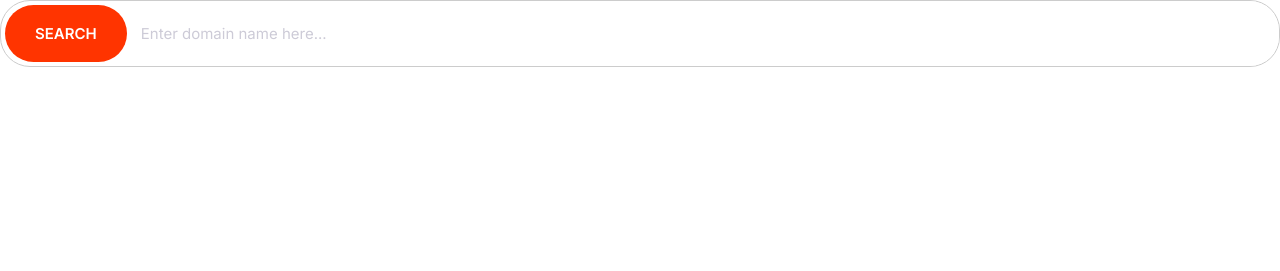
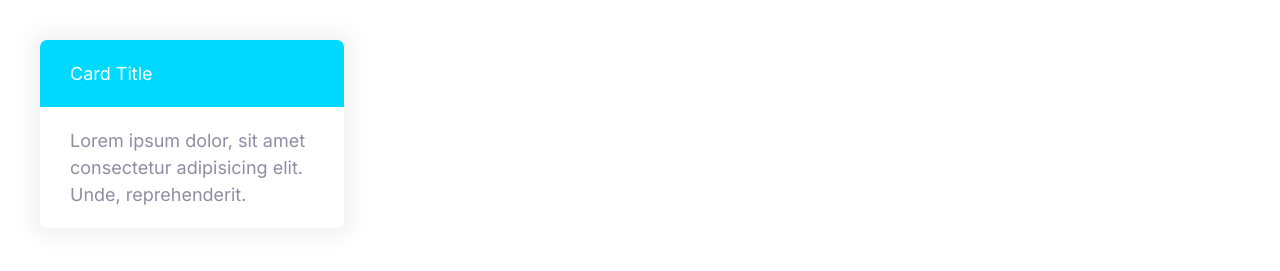
Before and after one commit to mrghorbanik/moshify, a plain HTML site: page index.html in a window 1280 px wide. Drawn offline with Linux system fonts and the light colour scheme.

Commit message:
Built cards component

```diff
--- a/css/styels.css
+++ b/css/styels.css
@@ -281,3 +281,26 @@ width: 600;
     font-size: 1.5rem;
 }
 }
+
+/* cards */
+.card {
+    border-radius: 7px;
+    box-shadow: 0 0 20px 10px #f3f3f3;
+    overflow: hidden;
+}
+ .card__header,
+ .card__body{
+   padding: 2rem 3rem;
+}
+.card--primary .card__header {
+background: var(--color-primary);
+color: #fff;
+
+
+}
+.card--secondary .card__header {
+    background: var(--color-secondary);
+    color: #fff;
+
+
+    }
--- a/index.html
+++ b/index.html
@@ -14,13 +14,14 @@
     <link rel="stylesheet" href="css/styels.css" />
   </head>
   <body>
-    <div class="input-group">
-      <button class="btn btn--accent">Search</button>
-      <input
-        type="text"
-        class="input"
-        placeholder="Enter domain name here..."
-      />
+    <div style="width: 30%; padding: 4rem">
+      <div class="card card--secondary">
+        <header class="card__header">Card Title</header>
+        <div class="card__body">
+          Lorem ipsum dolor, sit amet consectetur adipisicing elit. Unde,
+          reprehenderit.
+        </div>
+      </div>
     </div>
   </body>
 </html>
```
Also changed, not shown: components/cards.html (added, +11 -0 lines).
